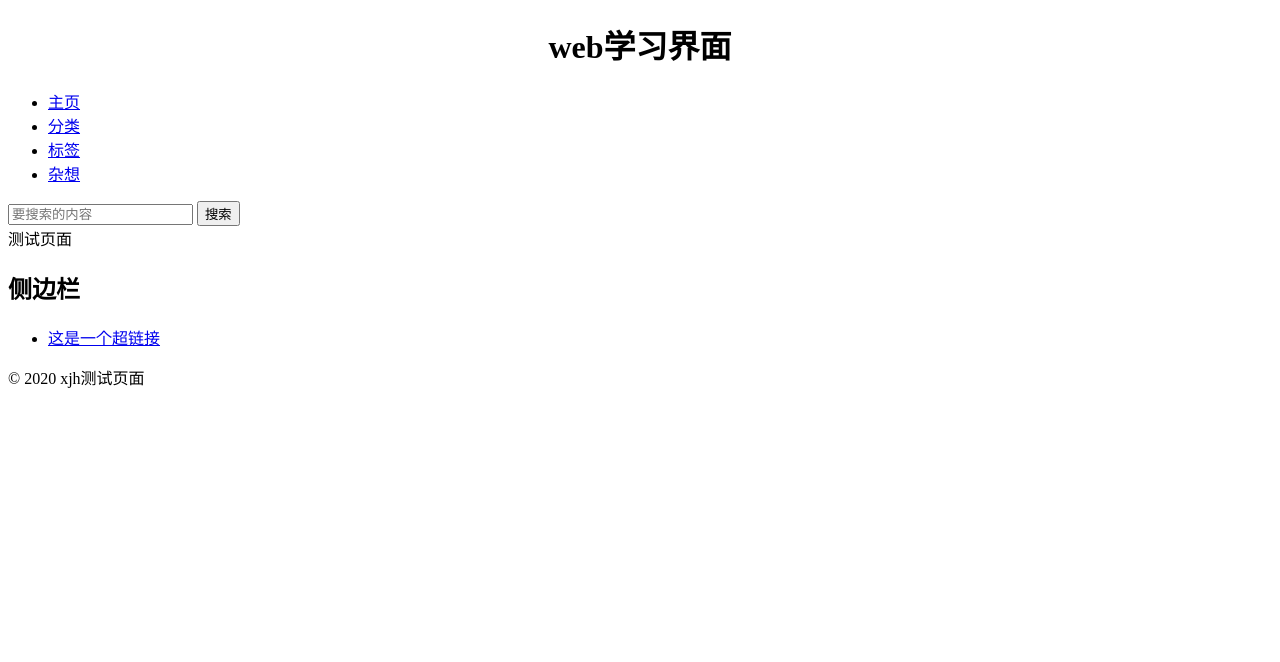
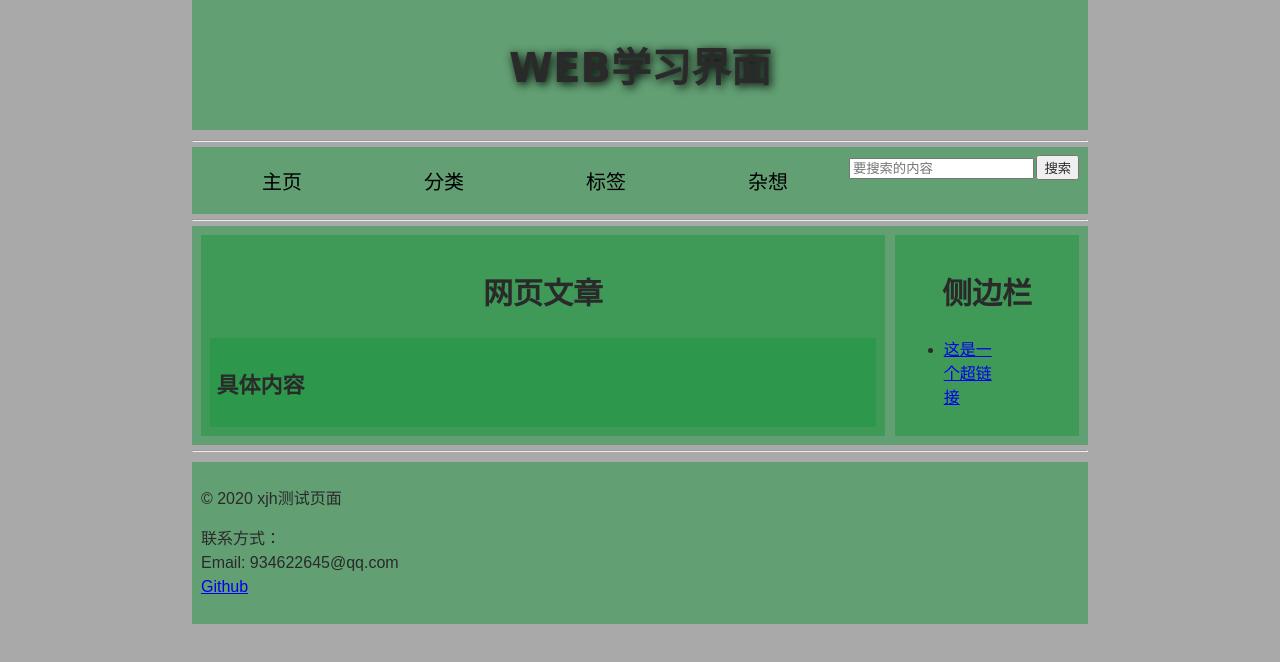
Before and after one commit to 934622645/js-web-study, a plain HTML site: page index.html in a window 1280 px wide. Drawn offline with Linux system fonts and the light colour scheme; a web font is replaced by a local one.

Commit message:
index.html add css first

```diff
--- a/index.html
+++ b/index.html
@@ -12,7 +12,7 @@
 <header> <!-- 本站所有网页的统一主标题 -->
     <h1>web学习界面</h1>
 </header>
-
+<hr>
 <nav>
     <ul>
         <li><a href="#">主页</a></li>
@@ -29,10 +29,13 @@
         <input type="submit" value="搜索">
     </form>
 </nav>
-
+<hr>
 <main> <!-- 网页主体内容 -->
-    <article>
-        <section>测试页面</section>
+    <article><!-- 网页文章内容 -->
+        <h2>网页文章</h2>
+        <section><!-- 具体内容 -->
+           <h3>具体内容</h3>
+        </section>
         <!-- 此处包含一个 article（一篇文章），内容略…… -->
     </article>
 
@@ -44,8 +47,14 @@
         </ul>
     </aside>
 </main>
+<hr>
 <footer> <!-- 本站所有网页的统一页脚 -->
     <p>© 2020 xjh测试页面</p>
+    <p>
+        联系方式：<br>
+        Email: 934622645@qq.com <br>
+        <a href="https://github.com/xjh2000">Github</a>
+    </p>
 </footer>
 </body>
 </html>
--- a/styles/style.css
+++ b/styles/style.css
@@ -1,3 +1,132 @@
-header {
+/* || 一般设置 */
+
+html, body {
+    margin: 0;
+    padding: 0;
+}
+
+html {
+    font-size: 10px;
+    background-color: #a9a9a9;
+}
+
+body {
+    width: 70%;
+    min-width: 800px;
+    margin: 0 auto;
+}
+
+/* || 排版 */
+
+h1, h2, h3 {
+    font-family: 'Long Cang', cursive;
+    color: #2a2a2a;
+}
+
+p, input, li {
+    font-family: 'Noto Sans SC', sans-serif;
+    color: #2a2a2a;
+}
+
+h1 {
+    font-size: 4rem;
+    text-align: center;
+    text-shadow: 2px 2px 10px black;
+}
+
+h2 {
+    font-size: 3rem;
     text-align: center;
 }
+
+h3 {
+    font-size: 2.2rem;
+}
+
+p, li {
+    font-size: 1.6rem;
+    line-height: 1.5;
+}
+
+/* || 标题布局 */
+
+header {
+    margin-bottom: 10px;
+    display: flex;
+    flex-flow: row wrap;
+}
+
+main, header, nav, article, aside, footer, section {
+    background-color: rgba(29, 149, 63, 0.5);
+    padding: 1%;
+}
+
+h1 {
+    flex: 5;
+    text-transform: uppercase;
+}
+
+header img {
+    display: block;
+    height: 60px;
+    padding-top: 20px;
+}
+
+nav {
+    height: 50px;
+    flex: 100%;
+    display: flex;
+}
+
+nav ul {
+    padding: 0;
+    list-style-type: none;
+    flex: 2;
+    display: flex;
+}
+
+nav li {
+    display: inline;
+    text-align: center;
+    flex: 1;
+}
+
+nav a, nav span {
+    display: inline-block;
+    font-size: 2rem;
+    height: 3rem;
+    line-height: 1.7;
+    text-transform: uppercase;
+    text-decoration: none;
+    color: black;
+}
+
+/* || 主体布局 */
+
+main {
+    display: flex;
+}
+
+article, section {
+    flex: 4;
+}
+
+aside {
+    flex: 1;
+    margin-left: 10px;
+    padding: 1%;
+}
+
+aside a {
+    display: block;
+    float: left;
+    width: 50%;
+}
+
+aside img {
+    max-width: 100%;
+}
+
+footer {
+    margin-top: 10px;
+}
```
